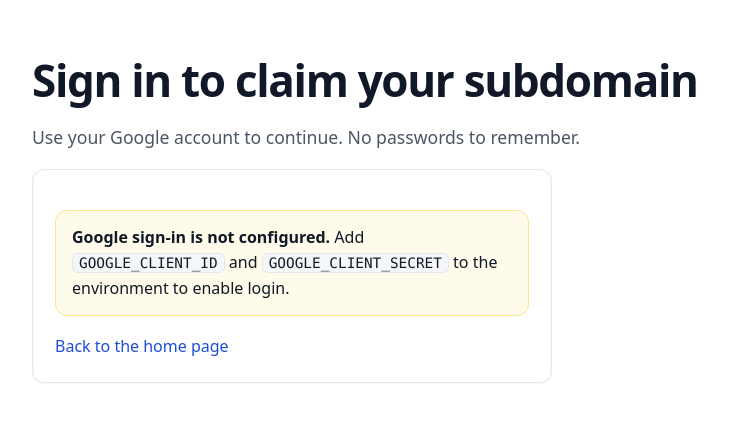
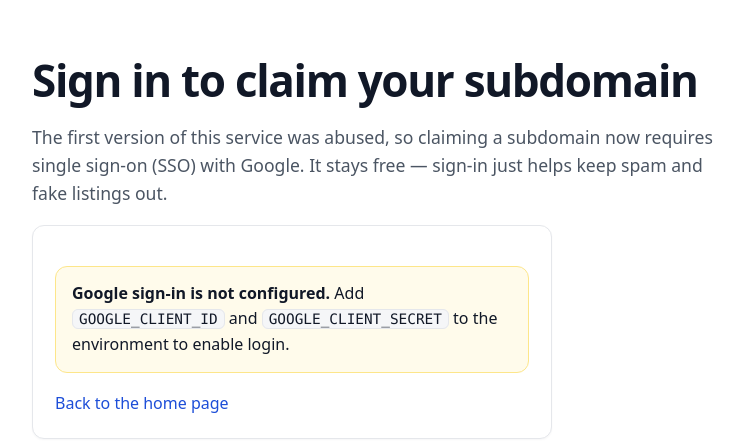
Before and after one commit to xpall/filipino-talent.com, a Django app: page /accounts/login/ in a window 1280 px wide. Shown: the part 65-512 px from the top of the page, without its empty margins (178-922 px from the left). Run offline with Django 5.2, Linux system fonts and the light colour scheme; parts of the project's set-up code (start-up, migrations or seed data) failed here and were passed over; some libraries are stand-ins or nearby versions.

Commit message:
Explain why Google sign-in is required

```diff
--- a/templates/account/login.html
+++ b/templates/account/login.html
@@ -7,7 +7,9 @@
 <section>
   <h1>Sign in to claim your subdomain</h1>
   <p class="lead">
-    Use your Google account to continue. No passwords to remember.
+    The first version of this service was abused, so claiming a subdomain now
+    requires single sign-on (SSO) with Google. It stays free — sign-in just helps
+    keep spam and fake listings out.
   </p>
 </section>
 
```
